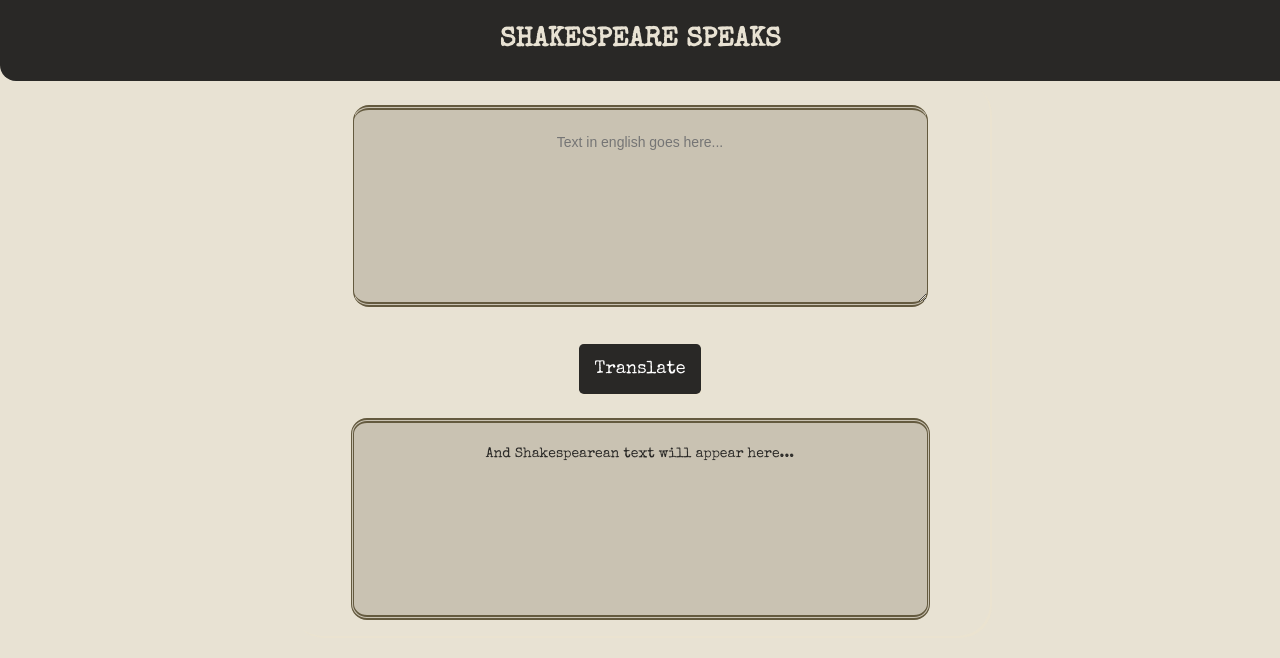
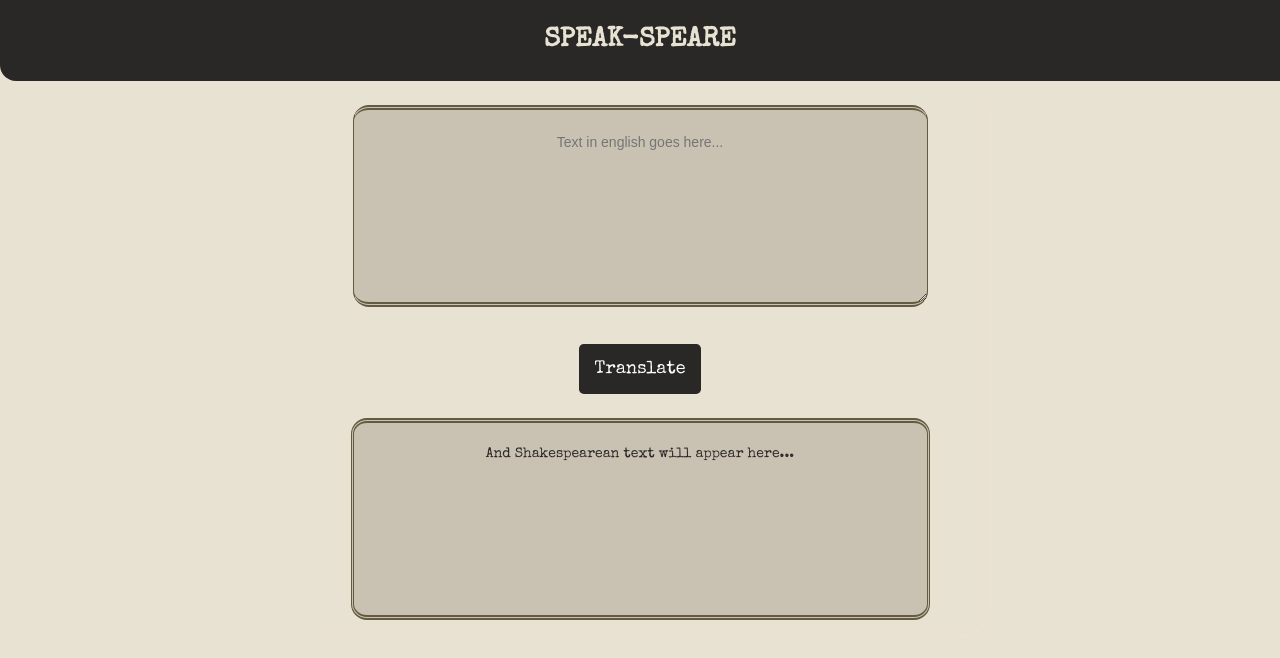
Before and after one commit to sreenidhi3/shakespeare-speaks, a plain HTML site: page index.html in a window 1280 px wide. Drawn offline with nearby package versions, Linux system fonts and the light colour scheme; a web font is replaced by a local one.

Commit message:
Update index.html

```diff
--- a/index.html
+++ b/index.html
@@ -6,13 +6,13 @@
     <meta name="viewport" content="width=device-width, initial-scale=1.0">
     <link href="style.css" rel="stylesheet" />
     <link href="https://fonts.googleapis.com/css2?family=Big+Shoulders+Inline+Text&display=swap" rel="stylesheet">
-    <title>ShakespeareSpeak</title>
+    <title>ShakespeareSpeaks</title>
 </head>
 
 <body>
     <nav class="navigation">
         <div class="nav-brand">
-            <h1> SHAKESPEARE SPEAKS </h1>
+            <h1> SPEAK-SPEARE </h1>
         </div>
     </nav>
     <div class="block">
```
